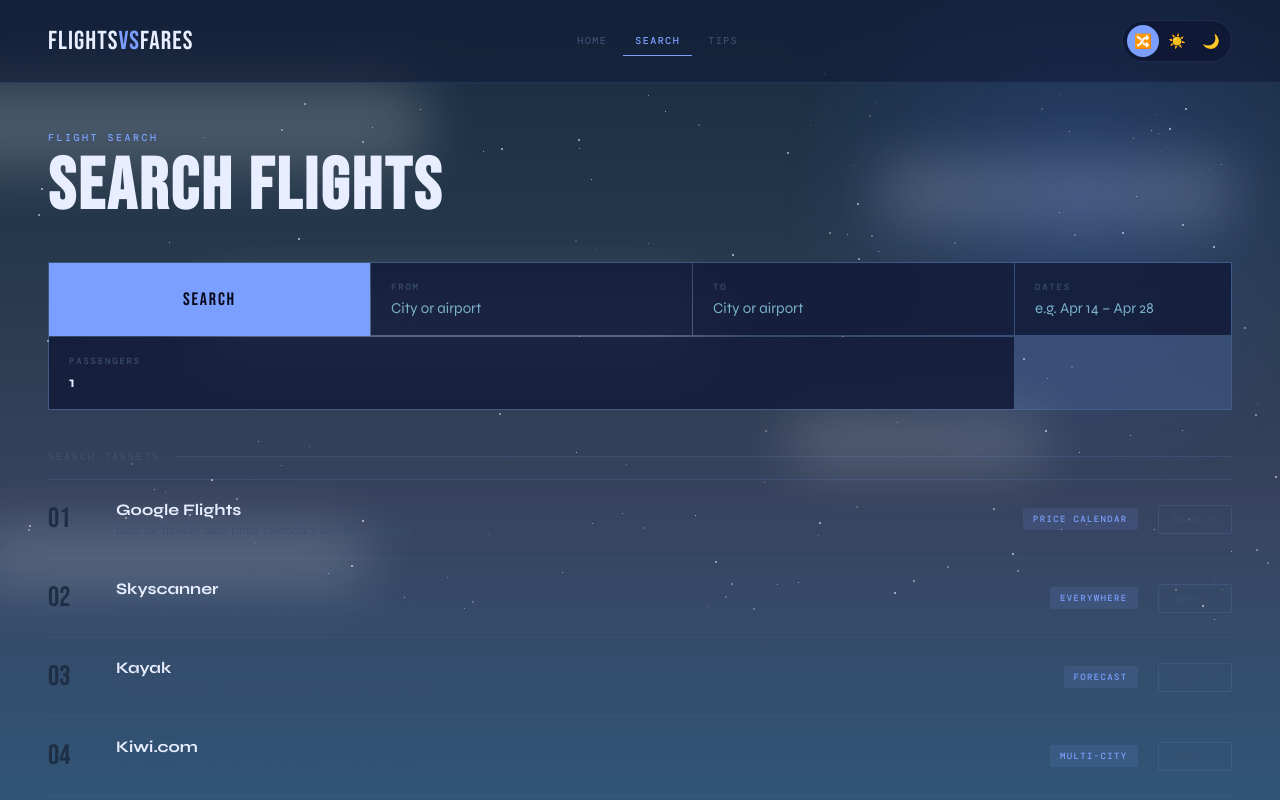
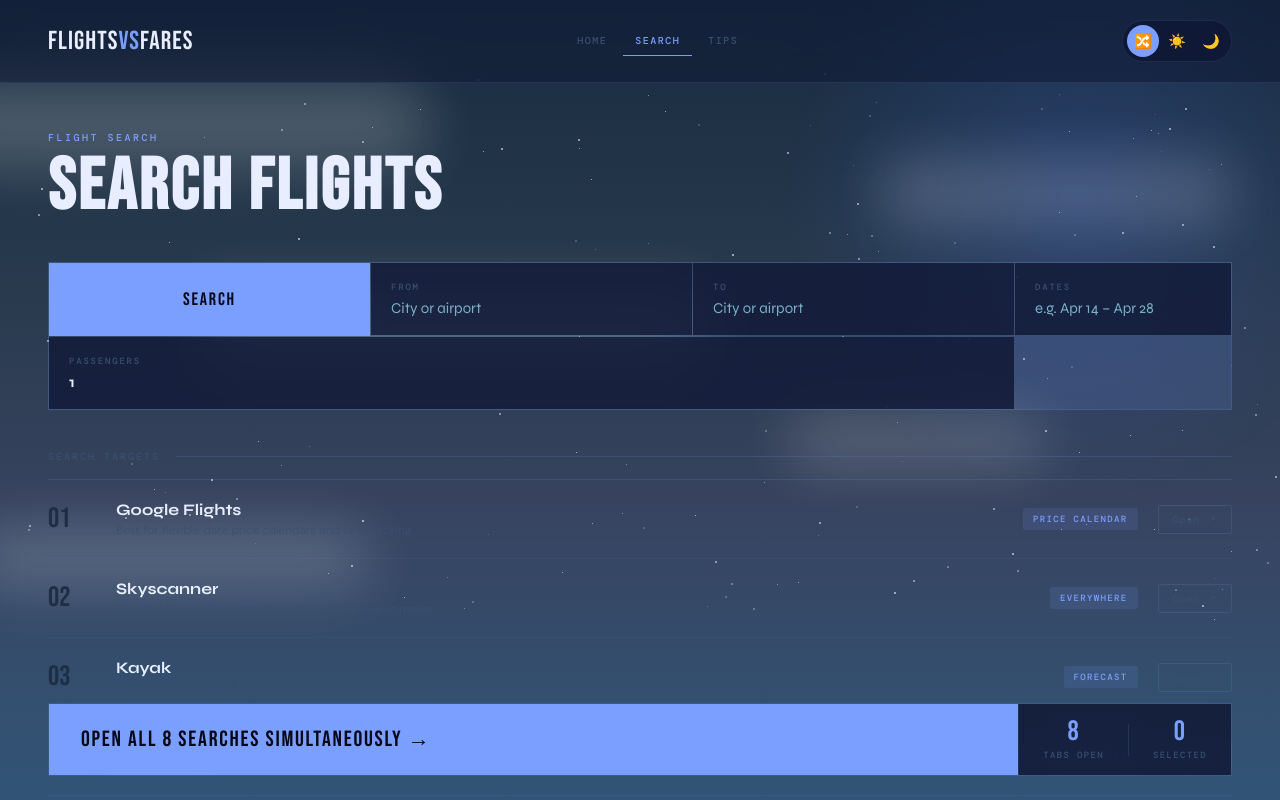
Before and after one commit to bacadlo/FlightsVsFares-app, a Next.js app: page /search in a window 1280 px wide. Built offline with nearby package versions, Linux system fonts and the light colour scheme.

Commit message:
Add LaunchBar component

```diff
--- a/app/search/page.jsx
+++ b/app/search/page.jsx
@@ -1,6 +1,7 @@
 import { EyebrowLabel } from '../../components/ui/EyebrowLabel';
 import { SearchForm } from '../../components/search/SearchForm';
 import { SiteList } from '../../components/search/SiteList';
+import { LaunchBar } from '../../components/search/LaunchBar';
 import '../../styles/search.css';
 
 export const metadata = {
@@ -17,6 +18,7 @@ export default function SearchPage({ searchParams }) {
 
       <SearchForm initialValues={searchParams} />
       <SiteList />
+      <LaunchBar />
     </main>
   );
 }
--- /dev/null
+++ b/components/search/LaunchBar.jsx
@@ -0,0 +1,32 @@
+'use client';
+
+import { sites } from '../../lib/sites';
+import '../../styles/launch-bar.css';
+
+export function LaunchBar() {
+  function launchAll() {
+    sites.forEach(site => {
+      window.open(site.url, '_blank', 'noopener,noreferrer');
+    });
+  }
+
+  return (
+    <div className="launch-bar">
+      <button className="launch-btn" onClick={launchAll}>
+        OPEN ALL {sites.length} SEARCHES SIMULTANEOUSLY →
+      </button>
+
+      <div className="launch-info">
+        <div className="launch-stat">
+          <span className="launch-stat-num">{sites.length}</span>
+          <span className="launch-stat-label">Tabs open</span>
+        </div>
+        <div className="launch-stat-divider" aria-hidden="true" />
+        <div className="launch-stat">
+          <span className="launch-stat-num">0</span>
+          <span className="launch-stat-label">Selected</span>
+        </div>
+      </div>
+    </div>
+  );
+}
--- /dev/null
+++ b/styles/launch-bar.css
@@ -0,0 +1,105 @@
+/* Launch Bar */
+
+.launch-bar {
+  position: sticky;
+  bottom: 24px;
+  z-index: 10;
+  display: flex;
+  flex-direction: column;
+  margin: 0 20px;
+  backdrop-filter: blur(10px);
+  border: 1px solid var(--border);
+  overflow: hidden;
+  transition: border-color 0.4s;
+}
+
+@media (min-width: 480px) {
+  .launch-bar {
+    display: grid;
+    grid-template-columns: 1fr auto;
+    flex-direction: unset;
+    backdrop-filter: blur(20px);
+    margin: 0 48px;
+  }
+}
+
+/* Launch button */
+
+.launch-btn {
+  font-family: 'Bebas Neue', sans-serif;
+  font-size: 18px;
+  letter-spacing: 0.08em;
+  background: var(--accent);
+  color: var(--btn-text);
+  border: none;
+  cursor: pointer;
+  padding: 18px 24px;
+  text-align: left;
+  transition: background 0.4s, color 0.4s, opacity 0.2s;
+}
+
+@media (min-width: 480px) {
+  .launch-btn {
+    font-size: 22px;
+    padding: 22px 32px;
+    text-align: left;
+  }
+}
+
+.launch-btn:hover {
+  opacity: 0.88;
+}
+
+/* Info panel */
+
+.launch-info {
+  display: flex;
+  align-items: center;
+  gap: 0;
+  background: var(--surface);
+  border-top: 1px solid var(--border);
+  transition: background 0.4s, border-color 0.4s;
+}
+
+@media (min-width: 480px) {
+  .launch-info {
+    border-top: none;
+    border-left: 1px solid var(--border);
+  }
+}
+
+.launch-stat {
+  display: flex;
+  flex-direction: column;
+  align-items: center;
+  gap: 3px;
+  padding: 14px 24px;
+}
+
+.launch-stat-num {
+  font-family: 'Bebas Neue', sans-serif;
+  font-size: 28px;
+  line-height: 1;
+  color: var(--accent);
+  letter-spacing: 0.04em;
+  transition: color 0.4s;
+}
+
+.launch-stat-label {
+  font-family: 'DM Mono', monospace;
+  font-size: 9px;
+  font-weight: 500;
+  letter-spacing: 0.15em;
+  text-transform: uppercase;
+  color: var(--text-muted);
+  white-space: nowrap;
+  transition: color 0.4s;
+}
+
+.launch-stat-divider {
+  width: 1px;
+  height: 32px;
+  background: var(--border);
+  flex-shrink: 0;
+  transition: background 0.4s;
+}
```
